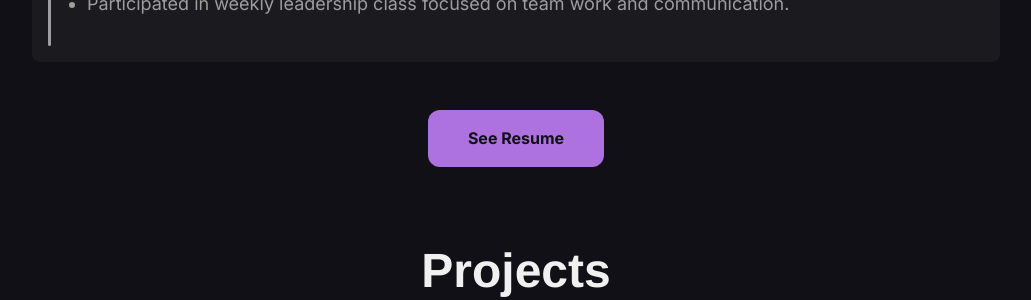
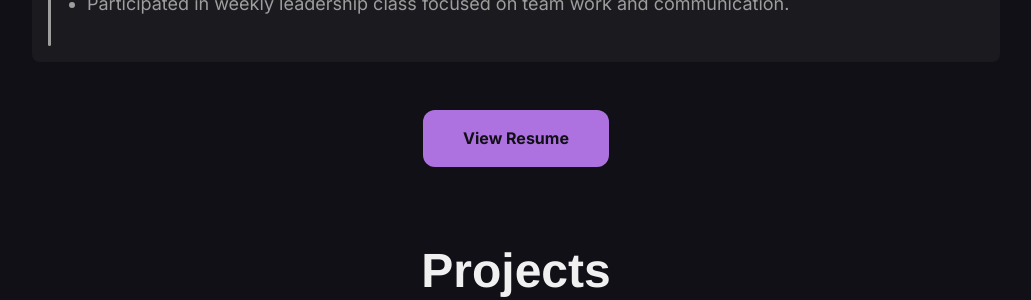
Before and after one commit to YAGOTAGO/yagotago.github.io, a Jekyll site: the page built from index.html, in a window 1280 px wide and 900 px high, scrolled down 1960 px. Shown: the part 132-432 px from the top of the window, without its empty margins (124-1155 px from the left). Built offline with Jekyll 4.4.1, drawn with Linux system fonts in a browser that asks for light colours; nearby versions of some CDN libraries; some web fonts are replaced; the list of posts is cut into pages by our own code.

Commit message:
Update section-experience.html

```diff
--- a/_includes/section-experience.html
+++ b/_includes/section-experience.html
@@ -42,7 +42,7 @@
   </div>
 
   <div class="section__navigation">
-    <a href="/Tiago-Resume.pdf" class="button button--primary section-button" rel="noopener noreferrer" target="_blank">See Resume</a>
+    <a href="/Tiago-Resume.pdf" class="button button--primary section-button" rel="noopener noreferrer" target="_blank">View Resume</a>
   </div>
 </section>
 
```
